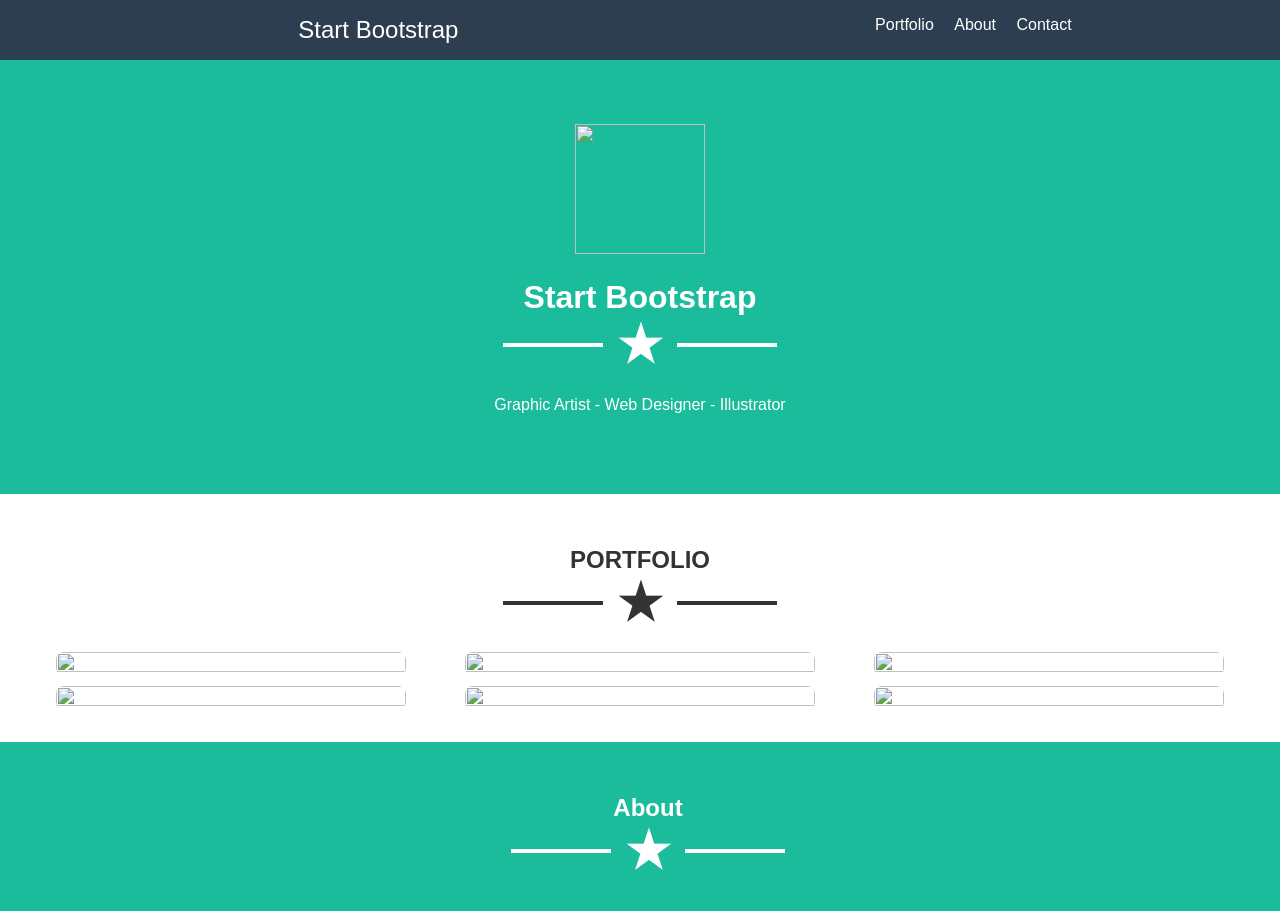
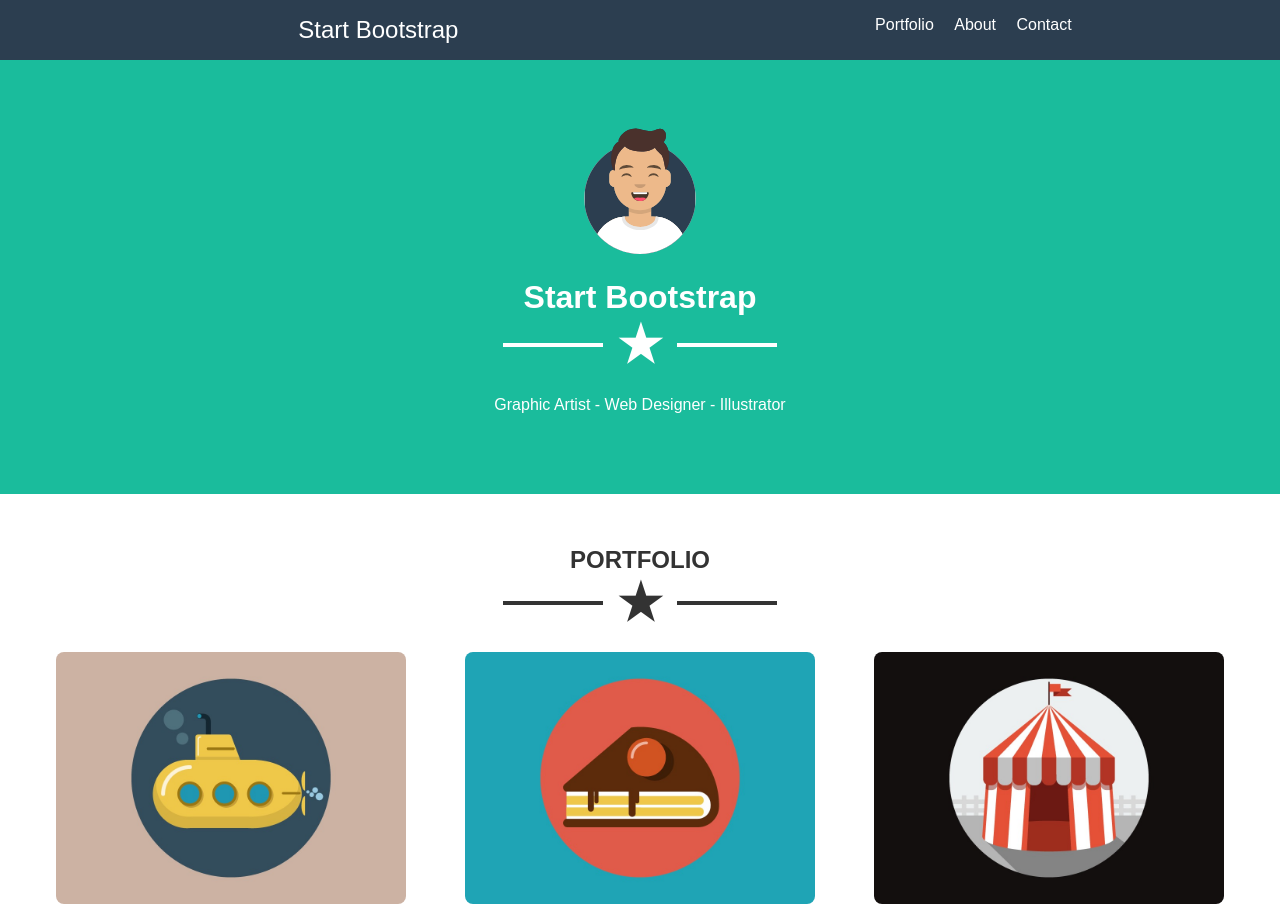
Before and after one commit to ndai337/Start-bootstrap, a plain HTML site: page index.html in a window 1280 px wide. Shown: the top 911 px of the page. Drawn offline with Linux system fonts and the light colour scheme; the site is published under a folder, as on GitHub Pages, so addresses that start at the root find nothing; files whose address does not match are found by name.

Commit message:
Updated image urls

```diff
--- a/index.html
+++ b/index.html
@@ -18,7 +18,7 @@
     </nav>
 
     <header style="background-color: #1abc9c; color: #fff; text-align: center; padding: 4rem 0;">
-        <img src="/Images/avataaars.svg" alt="" width="130px" height="130px">
+        <img src="./Images/avataaars.svg" alt="" width="130px" height="130px">
         <h1> Start Bootstrap
             <div class="line-container">
 
@@ -41,12 +41,12 @@
         </div></h2>
 
         <div class="flex-box">
-            <div><img src="/Images/IMG-20250210-WA0001.jpg" alt="" width="350px" height="10px"></div>
-            <div><img src="/Images/IMG-20250210-WA0002.jpg" alt=""width="350px" height="10px"></div>
-            <div><img src="/Images/IMG-20250210-WA0005.jpg" alt=""width="350px" height="10px"></div>
-            <div><img src="/Images/IMG-20250210-WA0005.jpg" alt=""width="350px" height="10px"></div>
-            <div><img src="/Images/IMG-20250210-WA0006.jpg" alt=""width="350px" height="10px"></div>
-            <div><img src="/Images/game.png" alt=""width="350px" height="10px"></div>
+            <div><img src="./Images/IMG-20250210-WA0001.jpg" alt="" width="350px" height="10px"></div>
+            <div><img src="./Images/IMG-20250210-WA0002.jpg" alt=""width="350px" height="10px"></div>
+            <div><img src="./Images/IMG-20250210-WA0005.jpg" alt=""width="350px" height="10px"></div>
+            <div><img src="./Images/IMG-20250210-WA0005.jpg" alt=""width="350px" height="10px"></div>
+            <div><img src="./Images/IMG-20250210-WA0006.jpg" alt=""width="350px" height="10px"></div>
+            <div><img src="./Images/game.png" alt=""width="350px" height="10px"></div>
 
 
         </div>
```
